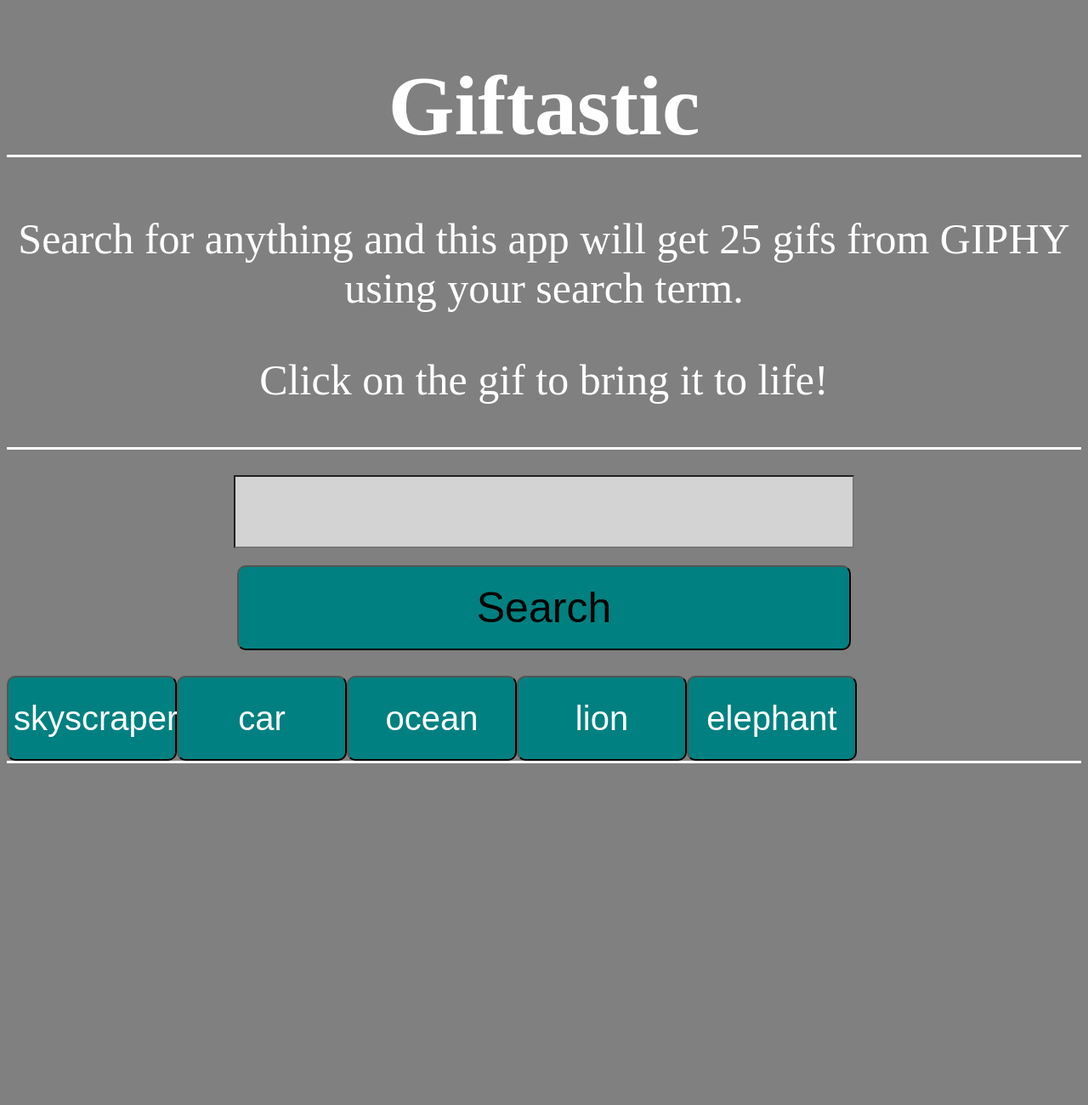
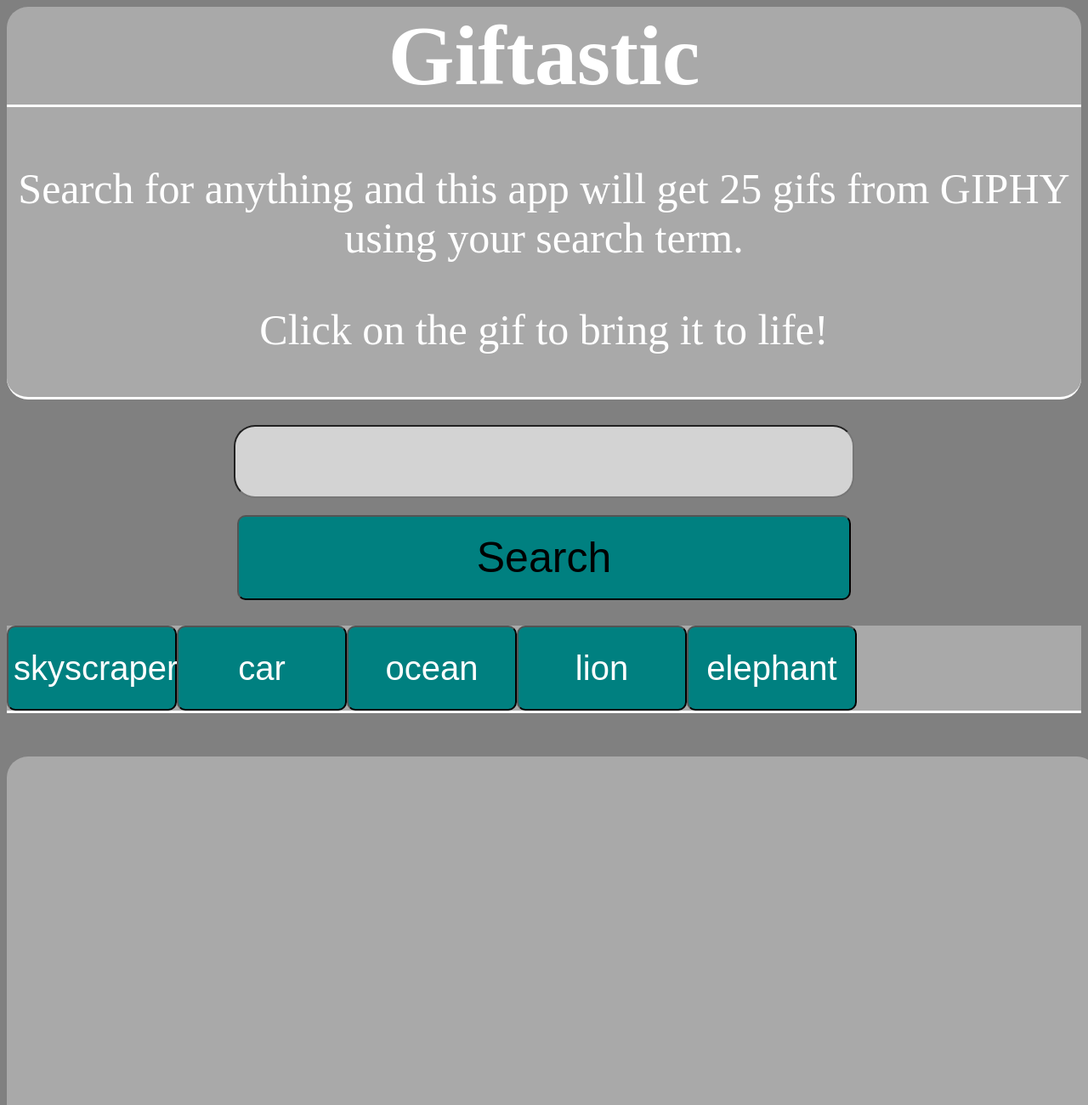
Before and after one commit to jjmateer/Giphy-Search, a plain HTML site: page index.html in a window 1280 px wide. Shown: the top 1300 px of the page at 85% size. Drawn offline with nearby package versions, Linux system fonts and the light colour scheme.

Commit message:
Added grey accents and rounded corners

```diff
--- a/assets/style/style.css
+++ b/assets/style/style.css
@@ -13,9 +13,12 @@ html{
         font-size:50px;
         text-align:center;
         border-bottom:solid white;
+        background:darkgrey;
+        border-radius:25px;
     }
     h1{
         border-bottom:solid white;
+        margin-top:0px;
     }
 #topContainer{
     width:100%;
@@ -29,6 +32,7 @@ html{
     display:flex;
     text-align: center;
     border-bottom:solid white;
+    background:darkgrey;
 }
 #inputForm{
     margin:20px;
@@ -40,6 +44,7 @@ html{
     height:80px;
     font-size:50px;
     background-color:lightgray;
+    border-radius:25px;
 }
 #submitBtn{
     width:60%;
@@ -48,6 +53,7 @@ html{
     margin-top:20px;
     background-color:teal;
     border-radius:10px;
+
 }
 .gifButton{
     width:200px;
@@ -66,6 +72,8 @@ html{
     overflow:auto;
     font-size:30px;
     padding:10px;
+    background:darkgrey;
+    border-radius:25px;
 }
 .gifDiv{
     width:auto;
```
